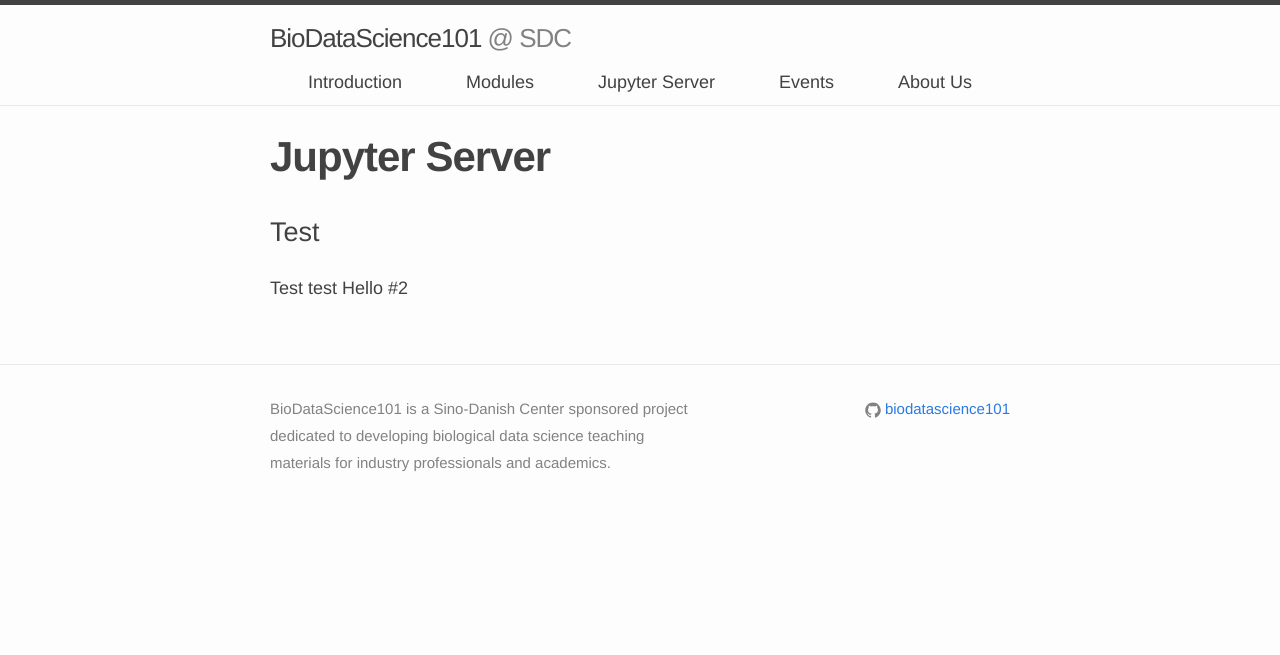
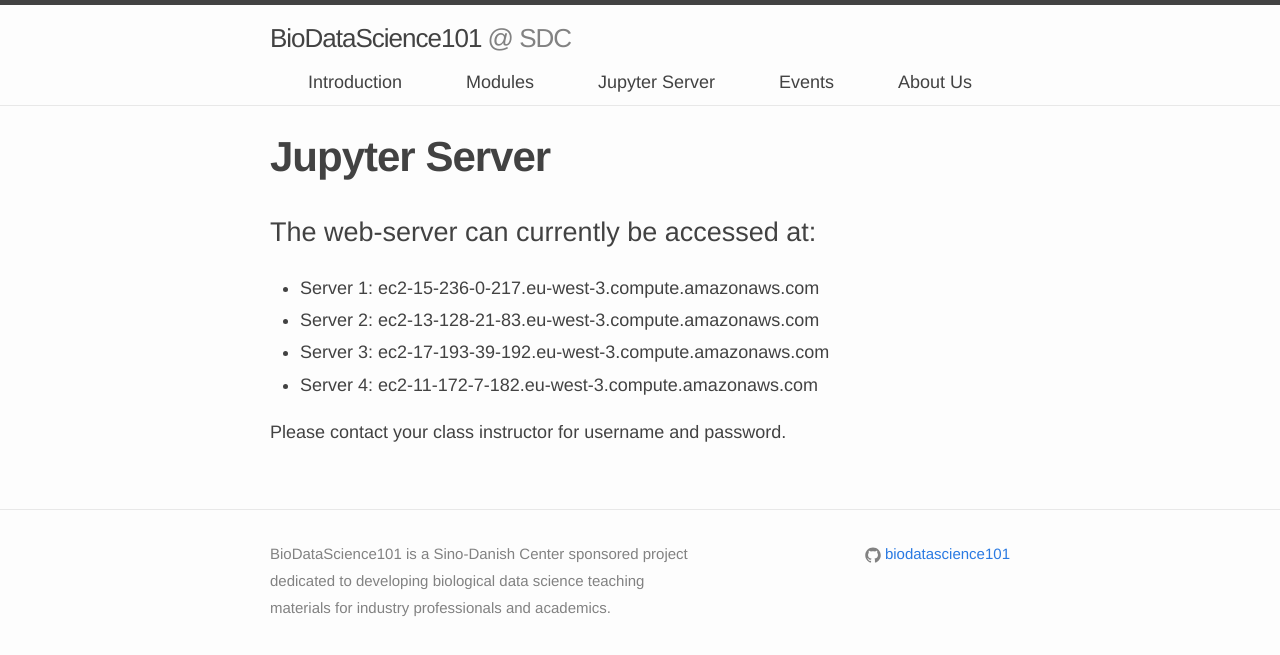
Before and after one commit to biodatascience101/BioDataScience101.github.io, a Jekyll site: the page built from _pages/server/index.md, in a window 1280 px wide. Shown: the top 655 px of the page. Built offline with Jekyll 4.4.1, drawn with Linux system fonts in a browser that asks for light colours; nearby versions of some CDN libraries.

Commit message:
Update index.md

```diff
--- a/_pages/server/index.md
+++ b/_pages/server/index.md
@@ -6,6 +6,10 @@
 rank: 3
 ---
 
-# Test
-Test test
-Hello #2
+# The web-server can currently be accessed at:
+  - Server 1: ec2-15-236-0-217.eu-west-3.compute.amazonaws.com
+  - Server 2: ec2-13-128-21-83.eu-west-3.compute.amazonaws.com
+  - Server 3: ec2-17-193-39-192.eu-west-3.compute.amazonaws.com
+  - Server 4: ec2-11-172-7-182.eu-west-3.compute.amazonaws.com
+
+Please contact your class instructor for username and password.
```
